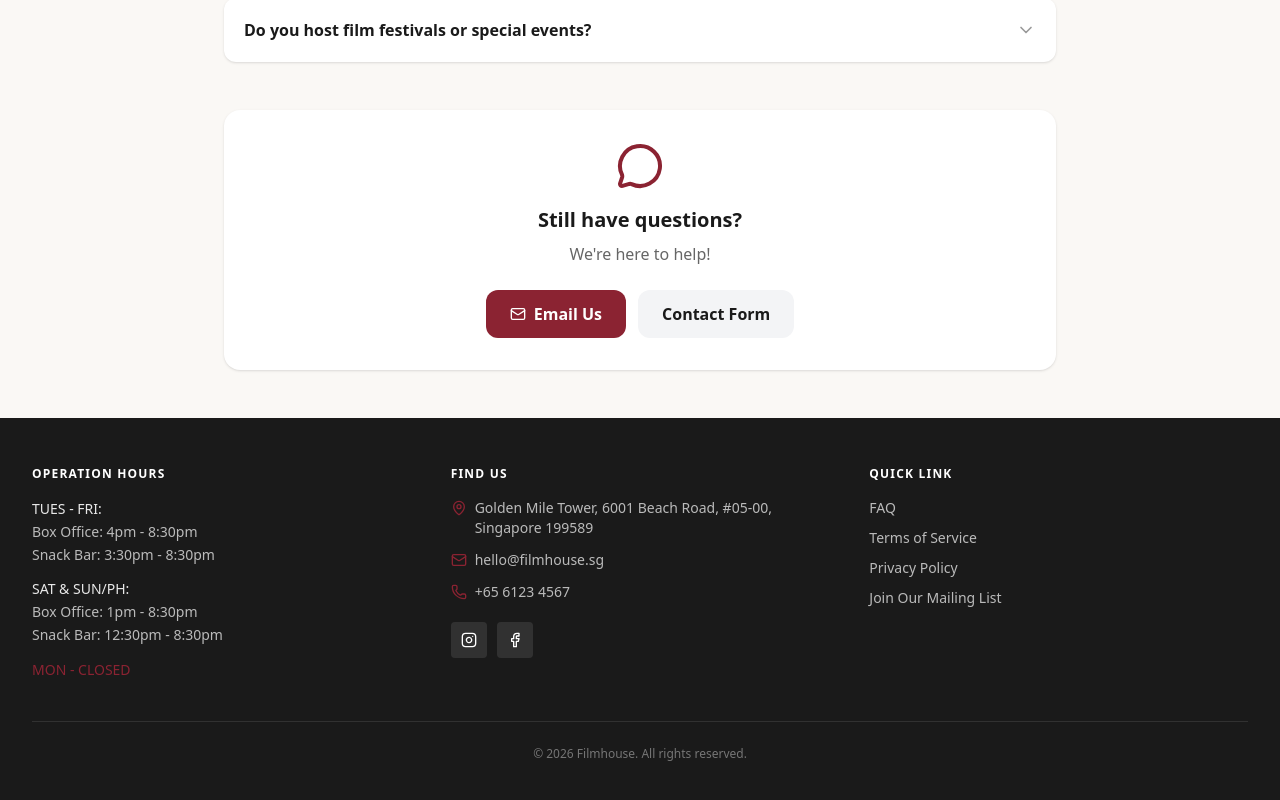
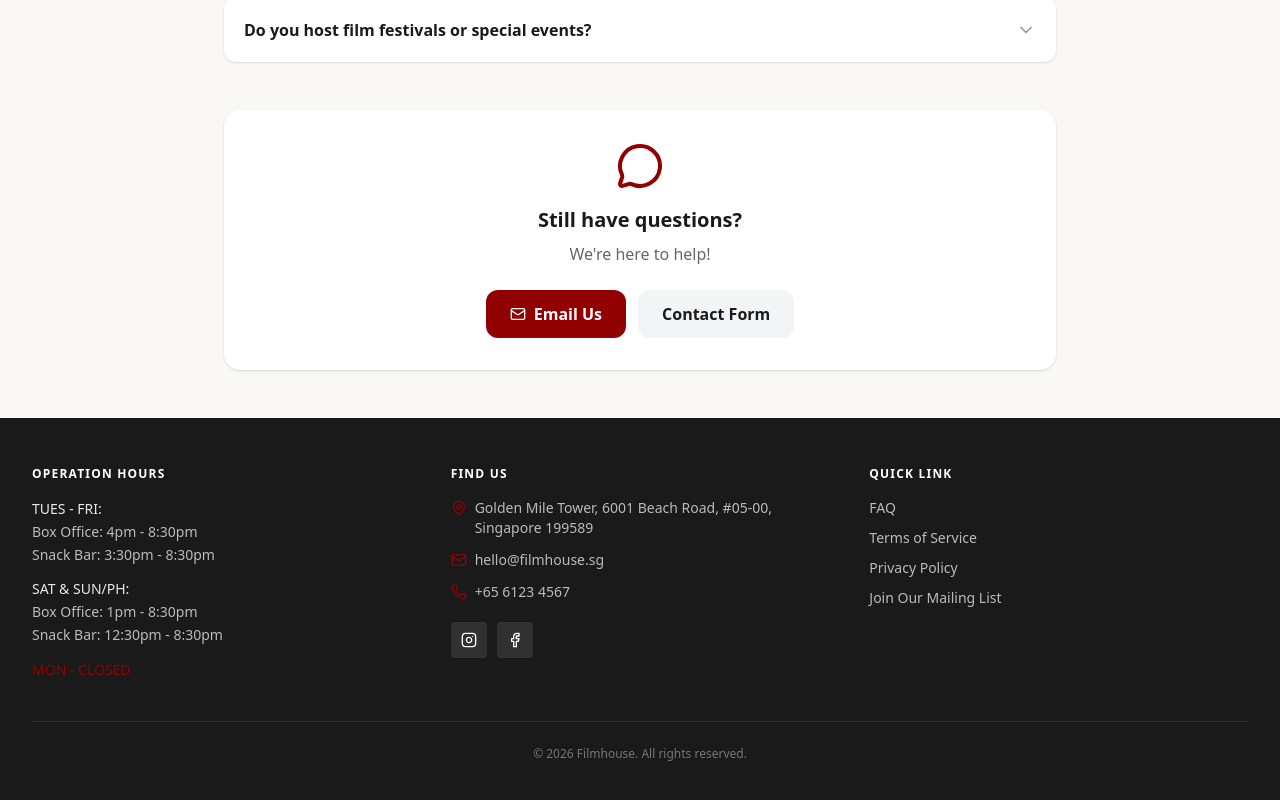
Before and after one commit to irisxinxin/filmhouse, a Next.js app in the folder frontend/: page /faq in a window 1280 px wide. Shown: the part 1644-2444 px from the top of the page. Built offline with nearby package versions, Linux system fonts and the light colour scheme; no server answers; a web font is replaced by a local one.

Commit message:
UI overhaul: Figtree font, #910101 red, semi-bold nav, match filmhouse.sg design

```diff
--- a/frontend/src/app/(public)/forgot-password/page.tsx
+++ b/frontend/src/app/(public)/forgot-password/page.tsx
@@ -54,7 +54,7 @@ export default function ForgotPasswordPage() {
             </p>
             <Link
               href="/login"
-              className="inline-flex items-center gap-2 text-[#8B2332] hover:underline"
+              className="inline-flex items-center gap-2 text-[#910101] hover:underline"
             >
               <ArrowLeft className="w-4 h-4" />
               Back to Login
@@ -96,7 +96,7 @@ export default function ForgotPasswordPage() {
                   onChange={(e) => setEmail(e.target.value)}
                   required
                   placeholder="you@example.com"
-                  className="w-full pl-10 pr-4 py-3 border border-gray-300 rounded-lg focus:outline-none focus:ring-2 focus:ring-[#8B2332] focus:border-transparent"
+                  className="w-full pl-10 pr-4 py-3 border border-gray-300 rounded-lg focus:outline-none focus:ring-2 focus:ring-[#910101] focus:border-transparent"
                 />
               </div>
             </div>
@@ -104,7 +104,7 @@ export default function ForgotPasswordPage() {
             <button
               type="submit"
               disabled={isLoading}
-              className="w-full py-3 bg-[#8B2332] text-white rounded-lg font-medium hover:bg-[#6d1c28] transition-colors disabled:opacity-50 disabled:cursor-not-allowed"
+              className="w-full py-3 bg-[#910101] text-white rounded-lg font-medium hover:bg-[#700101] transition-colors disabled:opacity-50 disabled:cursor-not-allowed"
             >
               {isLoading ? 'Sending...' : 'Send Reset Link'}
             </button>
@@ -113,7 +113,7 @@ export default function ForgotPasswordPage() {
           <div className="mt-6 text-center">
             <Link
               href="/login"
-              className="inline-flex items-center gap-2 text-[#8B2332] hover:underline"
+              className="inline-flex items-center gap-2 text-[#910101] hover:underline"
             >
               <ArrowLeft className="w-4 h-4" />
               Back to Login
--- a/frontend/src/app/(public)/reset-password/page.tsx
+++ b/frontend/src/app/(public)/reset-password/page.tsx
@@ -102,7 +102,7 @@ function ResetPasswordForm() {
             </p>
             <Link
               href="/forgot-password"
-              className="inline-block px-6 py-3 bg-[#8B2332] text-white rounded-lg font-medium hover:bg-[#6d1c28] transition-colors"
+              className="inline-block px-6 py-3 bg-[#910101] text-white rounded-lg font-medium hover:bg-[#700101] transition-colors"
             >
               Request New Link
             </Link>
@@ -126,7 +126,7 @@ function ResetPasswordForm() {
             </p>
             <Link
               href="/login"
-              className="inline-flex items-center gap-2 text-[#8B2332] hover:underline"
+              className="inline-flex items-center gap-2 text-[#910101] hover:underline"
             >
               Go to Login
             </Link>
@@ -166,7 +166,7 @@ function ResetPasswordForm() {
                   required
                   minLength={6}
                   placeholder="At least 6 characters"
-                  className="w-full pl-10 pr-12 py-3 border border-gray-300 rounded-lg focus:outline-none focus:ring-2 focus:ring-[#8B2332] focus:border-transparent"
+                  className="w-full pl-10 pr-12 py-3 border border-gray-300 rounded-lg focus:outline-none focus:ring-2 focus:ring-[#910101] focus:border-transparent"
                 />
                 <button
                   type="button"
@@ -191,7 +191,7 @@ function ResetPasswordForm() {
                   onChange={(e) => setConfirmPassword(e.target.value)}
                   required
                   placeholder="Confirm your password"
-                  className="w-full pl-10 pr-4 py-3 border border-gray-300 rounded-lg focus:outline-none focus:ring-2 focus:ring-[#8B2332] focus:border-transparent"
+                  className="w-full pl-10 pr-4 py-3 border border-gray-300 rounded-lg focus:outline-none focus:ring-2 focus:ring-[#910101] focus:border-transparent"
                 />
               </div>
             </div>
@@ -199,7 +199,7 @@ function ResetPasswordForm() {
             <button
               type="submit"
               disabled={isLoading}
-              className="w-full py-3 bg-[#8B2332] text-white rounded-lg font-medium hover:bg-[#6d1c28] transition-colors disabled:opacity-50 disabled:cursor-not-allowed"
+              className="w-full py-3 bg-[#910101] text-white rounded-lg font-medium hover:bg-[#700101] transition-colors disabled:opacity-50 disabled:cursor-not-allowed"
             >
               {isLoading ? 'Resetting...' : 'Reset Password'}
             </button>
@@ -208,7 +208,7 @@ function ResetPasswordForm() {
           <div className="mt-6 text-center">
             <Link
               href="/login"
-              className="inline-flex items-center gap-2 text-[#8B2332] hover:underline"
+              className="inline-flex items-center gap-2 text-[#910101] hover:underline"
             >
               <ArrowLeft className="w-4 h-4" />
               Back to Login
--- a/frontend/src/app/globals.css
+++ b/frontend/src/app/globals.css
@@ -3,9 +3,9 @@
 @theme {
   /* Filmhouse brand colors - light theme */
   --color-cream: #FAF8F5;
-  --color-primary: #8B2332;
-  --color-primary-dark: #6B1A26;
-  --color-primary-light: #A52D3F;
+  --color-primary: #910101;
+  --color-primary-dark: #700101;
+  --color-primary-light: #B01010;
   --color-accent: #D4A574;
   --color-accent-dark: #B8956A;
 
@@ -20,7 +20,7 @@
   --color-dark-card: #242424;
 
   /* Fonts */
-  --font-sans: var(--font-inter), system-ui, sans-serif;
+  --font-sans: var(--font-figtree), system-ui, sans-serif;
   --font-display: var(--font-playfair), Georgia, serif;
 
   /* Animations */
@@ -101,6 +101,7 @@ body {
     gap: 0.25rem;
     padding: 0.5rem 0.85rem;
     font-size: 1.0625rem;
+    font-weight: 600;
     letter-spacing: 0.02em;
     color: rgba(255, 255, 255, 0.88);
     white-space: nowrap;
@@ -127,7 +128,7 @@ body {
   }
 
   .fh-rule {
-    border-top: 1px solid rgba(139, 35, 50, 0.35);
+    border-top: 1px solid rgba(145, 1, 1, 0.35);
   }
 
   /* ── Date bar ── */
@@ -172,7 +173,7 @@ body {
     letter-spacing: 0.08em;
     text-transform: uppercase;
     font-weight: 800;
-    color: rgba(139, 35, 50, 0.95);
+    color: rgba(145, 1, 1, 0.95);
     white-space: nowrap;
   }
 
@@ -326,7 +327,7 @@ body {
 
   /* ── Film card (2-col grid) ── */
   .fh-film-card {
-    border: 1px solid rgba(139, 35, 50, 0.3);
+    border: 1px solid rgba(145, 1, 1, 0.3);
     background: transparent;
     overflow: hidden;
   }
@@ -345,7 +346,7 @@ body {
     }
 
     .fh-film-grid .fh-film-card {
-      border: 1px solid rgba(139, 35, 50, 0.3);
+      border: 1px solid rgba(145, 1, 1, 0.3);
     }
   }
 
@@ -429,7 +430,7 @@ body {
   .input:focus {
     outline: none;
     border-color: var(--color-primary);
-    box-shadow: 0 0 0 3px rgba(139, 35, 50, 0.1);
+    box-shadow: 0 0 0 3px rgba(145, 1, 1, 0.1);
   }
 
   /* ── Cards ── */
@@ -486,5 +487,5 @@ body {
 }
 
 ::selection {
-  background: rgba(139, 35, 50, 0.2);
+  background: rgba(145, 1, 1, 0.2);
 }
--- a/frontend/src/app/layout.tsx
+++ b/frontend/src/app/layout.tsx
@@ -1,10 +1,10 @@
 import type { Metadata } from "next";
-import { Inter, Playfair_Display } from "next/font/google";
+import { Figtree, Playfair_Display } from "next/font/google";
 import "./globals.css";
 import { Providers } from "@/components/Providers";
 
-const inter = Inter({
-  variable: "--font-inter",
+const figtree = Figtree({
+  variable: "--font-figtree",
   subsets: ["latin"],
 });
 
@@ -25,7 +25,7 @@ export default function RootLayout({
 }>) {
   return (
     <html lang="en">
-      <body className={`${inter.variable} ${playfair.variable} antialiased`}>
+      <body className={`${figtree.variable} ${playfair.variable} antialiased`}>
         <Providers>
           {children}
         </Providers>
```
